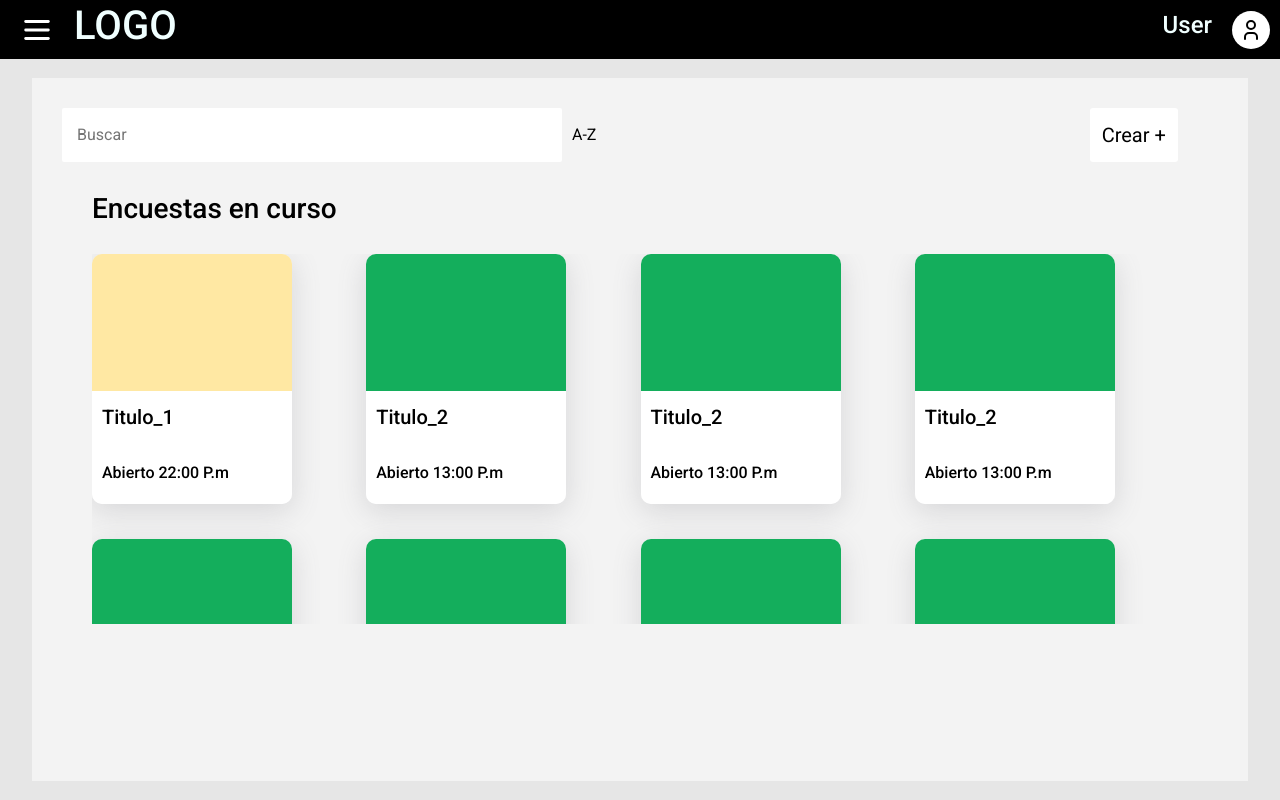
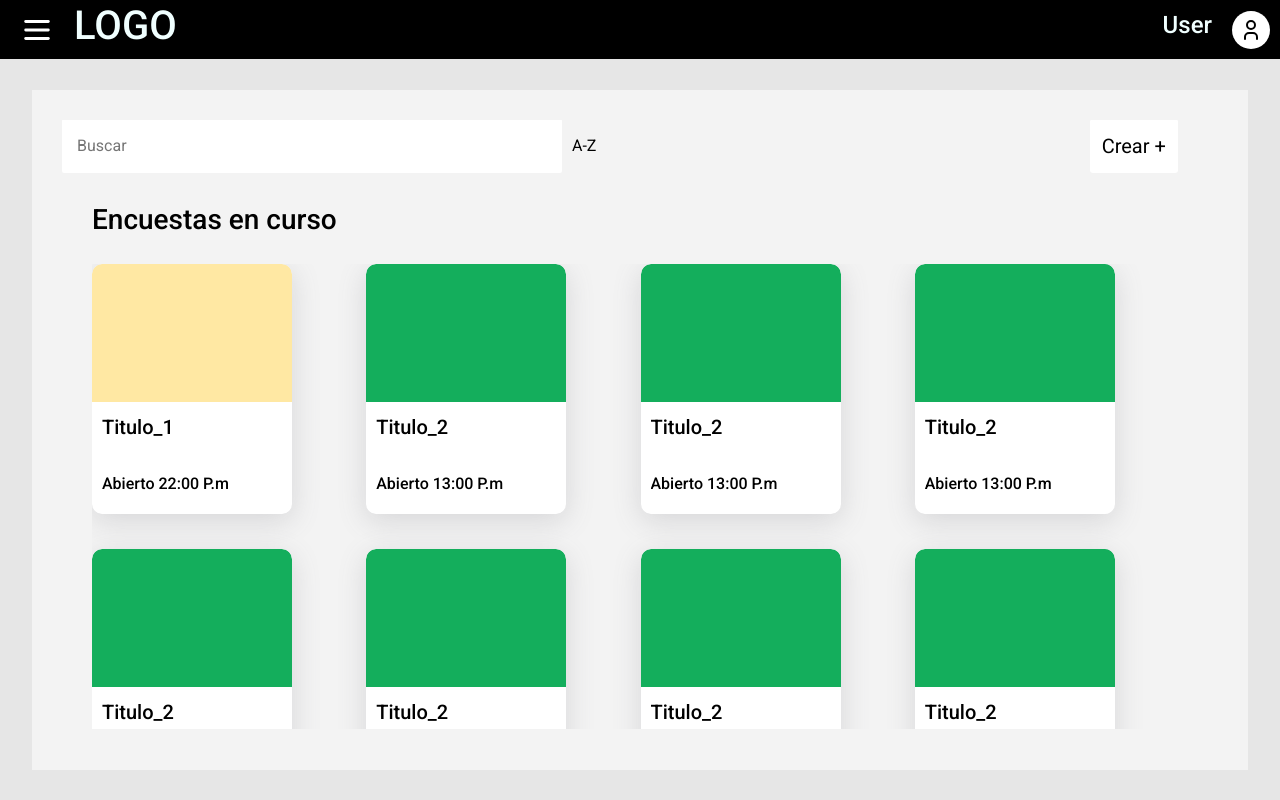
Before and after one commit to Beltranposso/gestor-de-votos, a React (Vite) app: page /Home in a window 1280 px wide. Built offline with nearby package versions, Linux system fonts and the light colour scheme.

Commit message:
se añadio la funcionalidad del boton de delete

```diff
--- a/src/App.css
+++ b/src/App.css
@@ -7,6 +7,7 @@
   font-style: normal;
   text-decoration: none;
   font-size: 16px;
+  overflow: hidden
 }
 
 .content {
@@ -216,6 +217,14 @@ display: flex;
 flex-direction: column ;
 padding-left:25px;
 padding-right:25px ;
+height: 75%;
+overflow-y: auto;
+  /* Desplazamiento horizontal */
+  scroll-snap-type: none;
+  /* Eje x y desplazamiento obligatorio */
+  scroll-behavior: smooth;
+  /* Desplazamiento suave */
+  -webkit-overflow-scrolling: touch;
 }
 
 .Data{
@@ -268,7 +277,7 @@ padding-right:25px ;
   flex-direction: column;
   background-color: #f3f3f3;
   width: 95%;
-  height: 95%;
+  height: 85vh;
 
   color: rgb(0, 0, 0);
 
@@ -319,7 +328,8 @@ padding-right:25px ;
   grid-template-columns:auto  auto auto auto;
   column-gap: 1px;
   row-gap: 35px;
-  max-height:370px;
+
+height: 82%;
   overflow-y: auto;
  background: none;
 }
--- a/src/Components/listUsers.jsx
+++ b/src/Components/listUsers.jsx
@@ -12,6 +12,7 @@ export default function ListUsers() {
 
   useEffect(() => {
     getUser();
+
   }, []);
 
   const getUser = async () => {
@@ -19,8 +20,10 @@ export default function ListUsers() {
     setUser(response.data);
   };
 
+
    const deleteUser = async (id) => {
-    await axios.delete(`${URI}${id}`);
+     location.reload();
+     await axios.delete(`${URI}${id}`);
 
    }
 
@@ -80,7 +83,7 @@ export default function ListUsers() {
                   <path d="M19 16v6" />
                     </svg>
                 </Link>
-                <button   className=' d-flex align-items-center btn btn-danger' onClick={()=>deleteUser(user.id)}><svg xmlns="http://www.w3.org/2000/svg" width={18} height={18  } viewBox="0 0 24 24" fill="none" stroke="currentColor" strokeWidth={2} strokeLinecap="round" strokeLinejoin="round" className="icon icon-tabler icons-tabler-outline icon-tabler-trash">
+                <button   className=' d-flex align-items-center btn btn-danger' onClick={()=>deleteUser(user.id)}   ><svg xmlns="http://www.w3.org/2000/svg" width={18} height={18  } viewBox="0 0 24 24" fill="none" stroke="currentColor" strokeWidth={2} strokeLinecap="round" strokeLinejoin="round" className="icon icon-tabler icons-tabler-outline icon-tabler-trash">
                   <path stroke="none" d="M0 0h24v24H0z" fill="none" />
                   <path d="M4 7l16 0" />
                   <path d="M10 11l0 6" />
```
